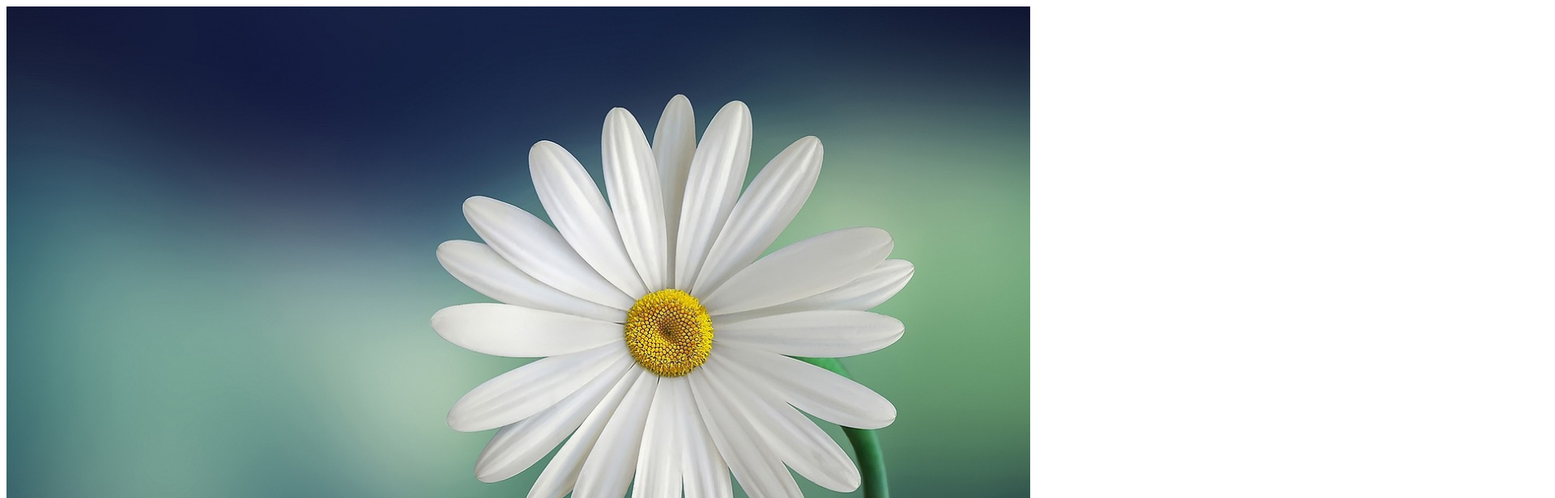
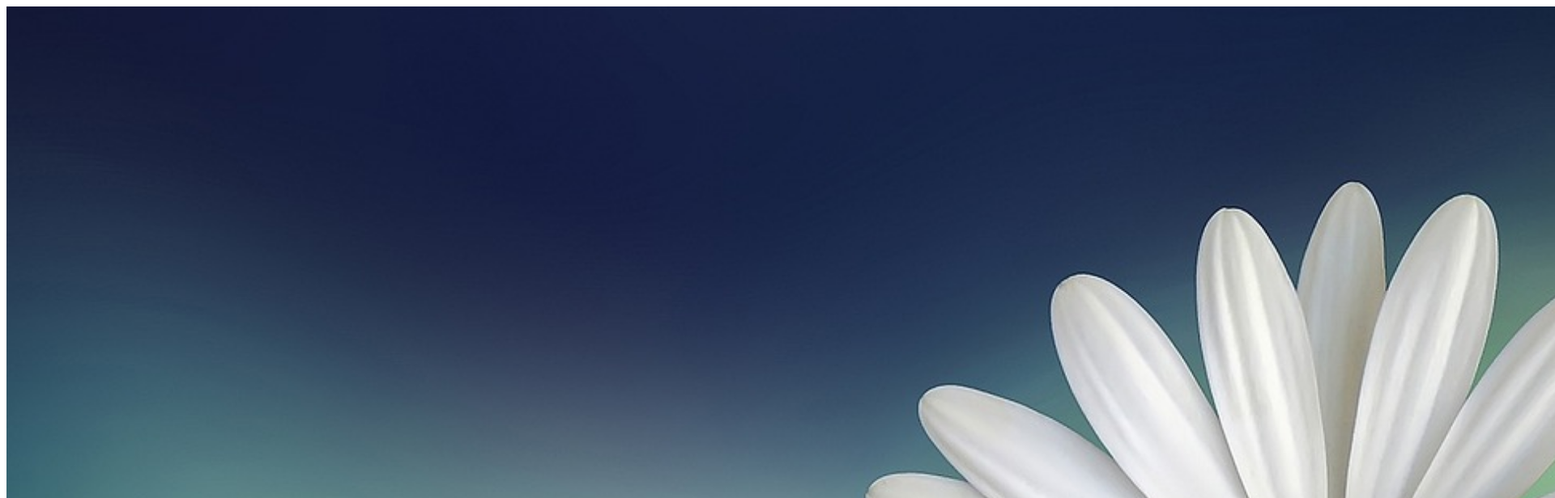
Before and after one commit to LiliMatiushkova/git_practice, a plain HTML site: page index.html in a window 1280 px wide. Shown: the top 616 px of the page at 81% size, 1920 px wide, since content can reach past the window. Drawn offline with Linux system fonts and the light colour scheme.

Commit message:
add link to styles2.css into index.html file

```diff
--- a/index.html
+++ b/index.html
@@ -1,6 +1,6 @@
 <html>
 <head>
-    <link rel="stylesheet" href="/styles/styles.css">
+    <link rel="stylesheet" href="/styles2/styles2.css">
 </head>
 <img src="/images/image1.jpg" alt="Flowers">
 </html>
```
